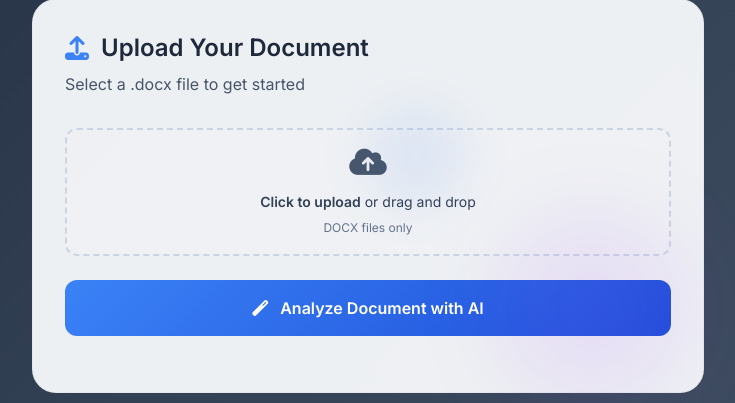
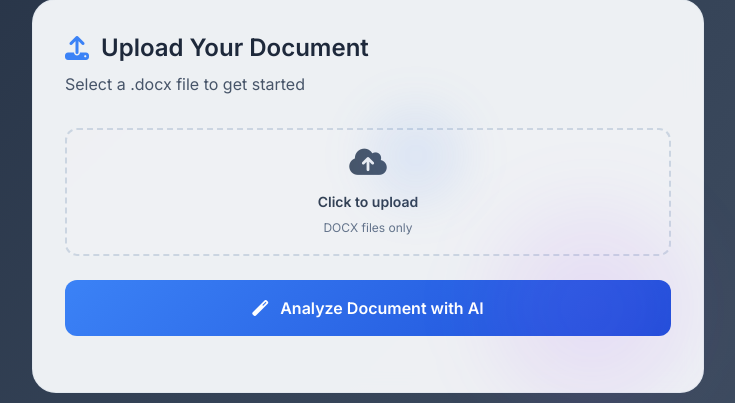
Before and after one commit to Dhruv-Sachdev1313/doc-filler, a FastAPI app: page / in a window 1280 px wide. Shown: the part 387-790 px from the top of the page, without its empty margins (272-1007 px from the left). Run offline with FastAPI, Linux system fonts and the light colour scheme; some libraries are stand-ins or nearby versions.

Commit message:
cleanup
Signed-off-by: Dhruv Sachdev <dhruvhsachdev@gmail.com>

````diff
--- a/main.py
+++ b/main.py
@@ -12,7 +12,6 @@ import google.generativeai as genai
 
 load_dotenv()
 genai.configure(api_key=os.getenv("GEMINI_API_KEY"))
-print(os.getenv("GEMINI_API_KEY"))
 
 app = FastAPI()
 templates = Jinja2Templates(directory="templates")
@@ -81,7 +80,6 @@ Snippets:
     try:
         model = genai.GenerativeModel("gemini-2.0-flash")
         response = model.generate_content(prompt)
-        print(response.text)
 
         import json
         data = json.loads(response.text.removeprefix("```json").removesuffix("```").strip())
--- a/templates/index.html
+++ b/templates/index.html
@@ -29,7 +29,7 @@
         <div class="flex flex-col items-center justify-center pt-5 pb-6">
           <i class="fas fa-cloud-upload-alt text-3xl text-slate-600 group-hover:text-blue-500 transition-colors mb-3"></i>
           <p class="mb-2 text-sm text-slate-700 group-hover:text-slate-800">
-            <span class="font-semibold">Click to upload</span> or drag and drop
+            <span class="font-semibold">Click to upload</span>
           </p>
           <p class="text-xs text-slate-500">DOCX files only</p>
         </div>
````
